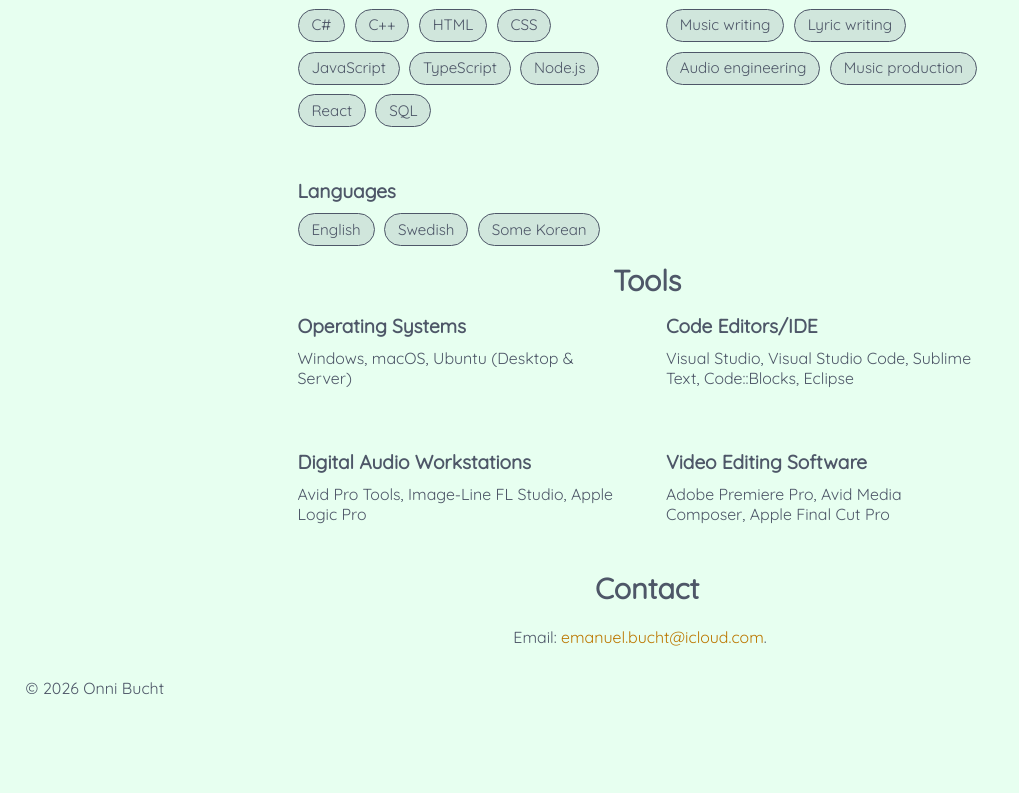
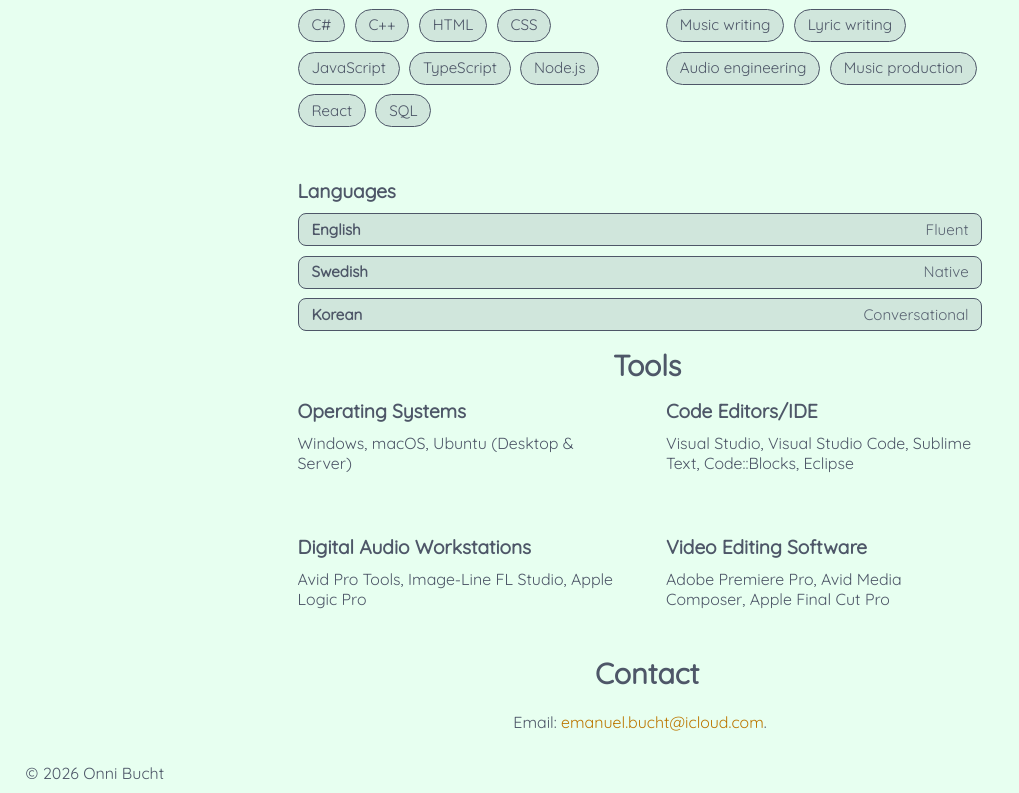
Before and after one commit to onni82/onni82.github.io, a React (Vite) app: page / in a window 1280 px wide. Shown: the part 3366-4159 px from the top of the page, without its empty margins (0-1019 px from the left). Before the commit the page ends 4074 px from the top, so only its background shows below. Built offline with nearby package versions, Linux system fonts and the light colour scheme; no server answers.

Commit message:
Added languages as a separate array

```diff
--- a/src/assets/data.json
+++ b/src/assets/data.json
@@ -148,11 +148,23 @@
 			"id": 2,
 			"sub_category": "Media",
 			"description": ["Music writing", "Lyric writing", "Audio engineering", "Music production"]
+		}
+	],
+	"languages": [
+		{
+			"id": 1,
+			"lang": "English",
+			"level": "Fluent"
+		},
+		{
+			"id": 2,
+			"lang": "Swedish",
+			"level": "Native"
 		},
 		{
 			"id": 3,
-			"sub_category": "Languages",
-			"description": ["English", "Swedish", "Some Korean"]
+			"lang": "Korean",
+			"level": "Conversational"
 		}
 	],
 	"tools": [
--- a/src/pages/Skills.tsx
+++ b/src/pages/Skills.tsx
@@ -18,6 +18,17 @@ const Skills: React.FC = () => {
 						</div>
 					</section>
 				))}
+				<section>
+					<p className="sub-category">Languages</p>
+					<ul className="language-list">
+						{data.languages.map((language) => (
+							<li key={language.id} className="language-item">
+								<span className="language-name">{language.lang}</span>
+								<span className="language-level">{language.level}</span>
+							</li>
+						))}
+					</ul>
+				</section>
 			</div>
 			<h1>Tools</h1>
 			<div>
--- a/src/styles/global.css
+++ b/src/styles/global.css
@@ -324,6 +324,42 @@ p.sub-category {
 	outline: none;
 }
 
+.language-list {
+	list-style: none;
+	padding: 0;
+	margin: 0;
+	display: flex;
+	flex-direction: column;
+	gap: 0.6rem;
+	margin-top: 0.5rem;
+}
+
+.language-item {
+	display: flex;
+	justify-content: space-between;
+	align-items: center;
+	gap: 0.8rem;
+	padding: 0.4rem 0.8rem;
+	width: 100%;
+	border: 1px solid var(--text-color);
+	border-radius: 8px;
+	background: color-mix(in srgb, var(--bg-color) 85%, var(--text-color) 15%);
+	color: var(--text-color);
+	font-size: 0.95rem;
+	line-height: 1.2;
+	transition: transform 0.2s ease, box-shadow 0.2s ease, border-color 0.2s ease;
+}
+
+.language-name {
+	font-weight: 600;
+}
+
+.language-level {
+	font-size: 0.95rem;
+	opacity: 0.9;
+	text-align: right;
+}
+
 h3 {
 	font-size: 1em;
 }
```
